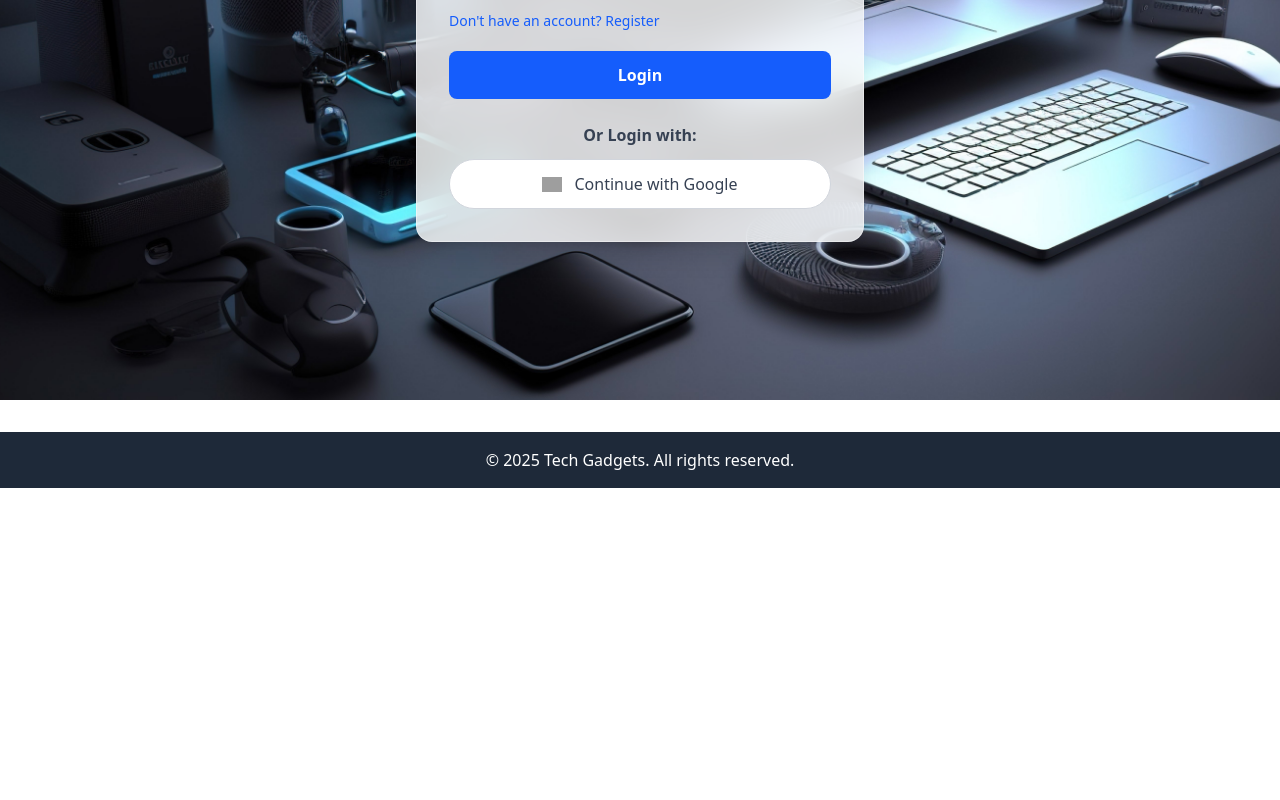
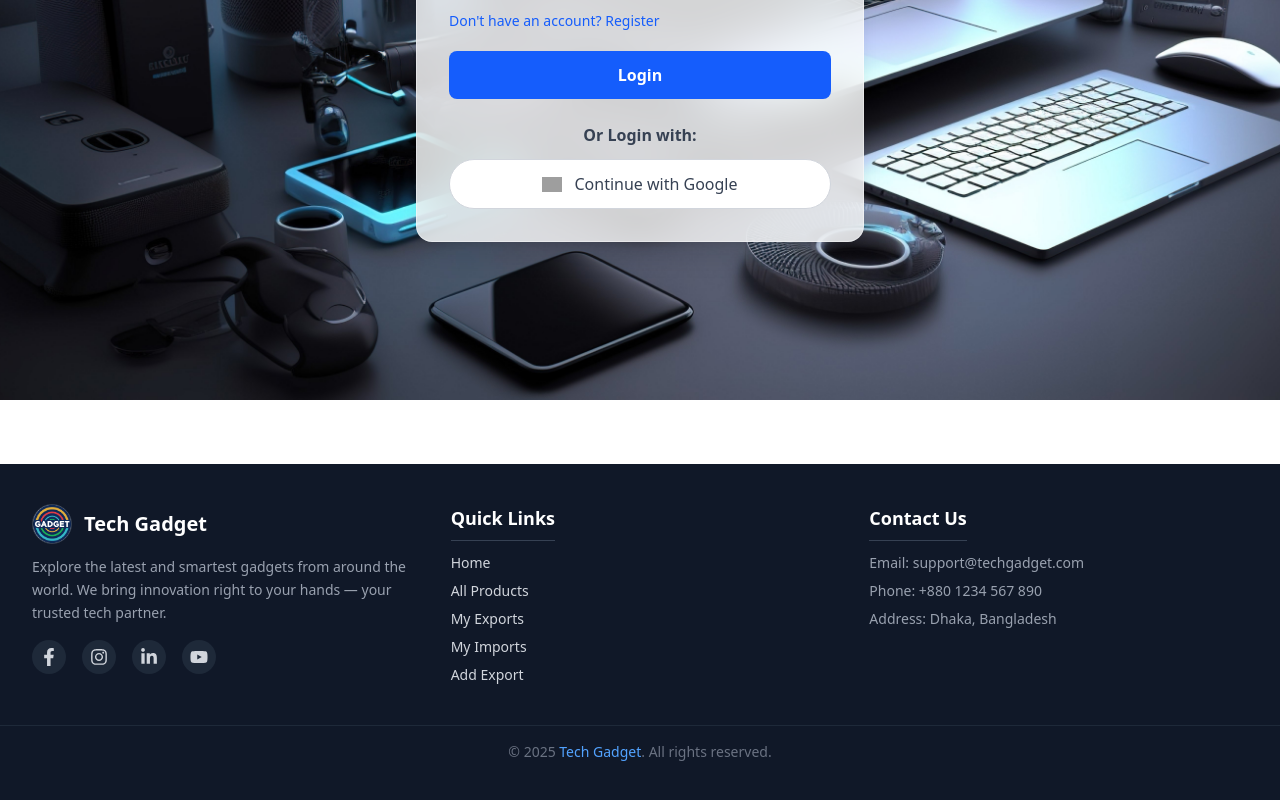
Before and after one commit to rajes124/Tech-Gadget-Client-side, a React (Vite) app: page /login in a window 1280 px wide. Shown: the part 464-1264 px from the top of the page. Before the commit the page ends 952 px from the top, so only its background shows below. Built offline with nearby package versions, Linux system fonts and the light colour scheme; grey boxes are pictures that could not be loaded.

Commit message:
added files

```diff
--- a/src/Pages/MyExports.jsx
+++ b/src/Pages/MyExports.jsx
@@ -137,7 +137,7 @@ const MyExports = () => {
                 <span className="font-semibold">{item.availableQuantity}</span>
               </p>
               <p className="text-lg font-bold text-blue-600 mt-3">
-                ৳ {item.price}
+                $ {item.price}
               </p>
 
               <div className="flex justify-between mt-5">
--- a/src/Pages/MyImports.jsx
+++ b/src/Pages/MyImports.jsx
@@ -9,7 +9,6 @@ const MyImports = () => {
   const [loading, setLoading] = useState(true);
   const [importingId, setImportingId] = useState(null);
   const navigate = useNavigate();
-
   const user = JSON.parse(localStorage.getItem("user"));
 
   useEffect(() => {
@@ -18,7 +17,6 @@ const MyImports = () => {
       return;
     }
 
-    // ✅ Fetch only if user exists
     fetch(`http://localhost:4000/my-imports/${user.uid}`)
       .then((res) => {
         if (!res.ok) throw new Error("Failed to fetch imports");
@@ -28,14 +26,12 @@ const MyImports = () => {
         setImports(data.filter(Boolean));
         setLoading(false);
       })
-      .catch((err) => {
-        console.error(err);
+      .catch(() => {
         toast.error("Failed to load imports 😢");
         setLoading(false);
       });
   }, [user, navigate]);
 
-  // Remove import
   const handleRemove = (id) => {
     if (!window.confirm("Are you sure?")) return;
     fetch(`http://localhost:4000/my-imports/${user.uid}/${id}`, { method: "DELETE" })
@@ -47,7 +43,6 @@ const MyImports = () => {
       .catch(() => toast.error("❌ Failed to remove import"));
   };
 
-  // Re-import
   const handleReImport = async (id, available) => {
     if (available <= 0) return toast.warn("⚠️ Out of stock!");
     const quantity = Number(prompt(`Enter quantity (max ${available})`));
@@ -60,9 +55,7 @@ const MyImports = () => {
         headers: { "Content-Type": "application/json" },
         body: JSON.stringify({ quantity, userId: user.uid }),
       });
-
       const data = await res.json();
-
       if (res.ok) {
         setImports((prev) =>
           prev.map((item) =>
@@ -79,8 +72,7 @@ const MyImports = () => {
       } else {
         toast.error(`❌ ${data.message}`);
       }
-    } catch (err) {
-      console.error(err);
+    } catch {
       toast.error("🚫 Failed to import");
     } finally {
       setImportingId(null);
@@ -121,58 +113,79 @@ const MyImports = () => {
 
   return (
     <div className="max-w-6xl mx-auto py-20 px-6">
-      <h2 className="text-3xl font-bold mb-10 text-center">My Imports</h2>
+      <h2 className="text-3xl font-bold mb-10 text-center bg-gradient-to-r from-blue-500 to-purple-600 bg-clip-text text-transparent">
+        My Imports
+      </h2>
+
       <div className="grid md:grid-cols-2 lg:grid-cols-3 gap-8">
-        {imports.map((item) => (
+        {imports.map((item, i) => (
           <motion.div
             key={item._id}
-            initial={{ opacity: 0, y: 20 }}
+            initial={{ opacity: 0, y: 40 }}
             animate={{ opacity: 1, y: 0 }}
-            exit={{ opacity: 0, y: 20 }}
-            className="bg-white rounded-2xl shadow-lg p-6 flex flex-col"
+            transition={{ delay: i * 0.1, duration: 0.5, ease: "easeOut" }}
+            className="relative bg-white rounded-2xl overflow-hidden border border-gray-200
+                       hover:border-transparent hover:shadow-2xl hover:scale-[1.03] hover:-translate-y-2
+                       transition-all duration-500 group"
           >
-            <img
+            {/* Gradient glow border */}
+            <div className="absolute inset-0 rounded-2xl bg-gradient-to-r from-blue-500 via-purple-500 to-pink-500
+                            opacity-0 group-hover:opacity-100 blur-lg transition-all duration-700 -z-10"></div>
+
+            {/* Card Content */}
+            <div className="p-4 flex flex-col h-full justify-between">
+              {/* Image */}
+              <div className="overflow-hidden rounded-xl mb-3">
+                <motion.img
+                  whileHover={{ scale: 1.07 }}
+                  transition={{ duration: 0.4 }}
                   src={item.image}
                   alt={item.name || item.productName}
-              className="w-full h-48 object-cover rounded-xl mb-4"
+                  className="w-full h-40 object-cover rounded-xl"
                 />
-            <h3 className="text-xl font-semibold mb-2">{item.name || item.productName}</h3>
-            <p>
-              <strong>💰 Price:</strong> ${item.price}
+              </div>
+
+              {/* Info */}
+              <div className="flex flex-col flex-grow text-gray-800">
+                <h3 className="text-lg font-semibold mb-1 line-clamp-1">
+                  {item.name || item.productName}
+                </h3>
+                <p className="text-sm"><strong>💰 Price:</strong> ${item.price}</p>
+                <p className="text-sm"><strong>⭐ Rating:</strong> {item.rating}</p>
+                <p className="text-sm">
+                  <strong>🌍 Origin:</strong> {flags[(item.originCountry || "").toLowerCase()] || "🌐"} {item.originCountry}
                 </p>
-            <p>
-              <strong>⭐ Rating:</strong> {item.rating}
-            </p>
-            <p>
-              <strong>🌍 Origin:</strong> {flags[(item.originCountry || "").toLowerCase()] || "🌐"}{" "}
-              {item.originCountry}
-            </p>
-            <p>
-              <strong>📦 Imported Quantity:</strong> {item.importedQuantity}
-            </p>
-            <p>
-              <strong>🛒 Available Quantity:</strong> {item.availableQuantity || 0}
-            </p>
+                <p className="text-sm"><strong>📦 Imported:</strong> {item.importedQuantity}</p>
+                <p className="text-sm"><strong>🛒 Available:</strong> {item.availableQuantity || 0}</p>
+              </div>
 
-            <div className="mt-auto flex gap-2">
-              <button
+              {/* Buttons */}
+              <div className="mt-3 flex flex-col gap-2">
+                <motion.button
+                  whileTap={{ scale: 0.96 }}
                   onClick={() => handleRemove(item._id)}
-                className="flex-1 px-4 py-2 bg-red-500 text-white rounded-xl hover:bg-red-600 transition"
+                  className="px-3 py-2 bg-gradient-to-r from-red-500 to-pink-600 text-white text-sm font-medium rounded-lg shadow-md
+                             hover:shadow-lg hover:brightness-110 transition-all"
                 >
                   Remove
-              </button>
-              <button
+                </motion.button>
+
+                <motion.button
+                  whileTap={{ scale: 0.96 }}
                   onClick={() => navigate(`/product/${item._id}`)}
-                className="flex-1 px-4 py-2 bg-blue-600 text-white rounded-xl hover:bg-blue-700 transition"
+                  className="px-3 py-2 bg-gradient-to-r from-blue-500 to-indigo-600 text-white text-sm font-medium rounded-lg shadow-md
+                             hover:shadow-lg hover:brightness-110 transition-all"
                 >
                   See Details
-              </button>
-              <button
+                </motion.button>
+
+                <motion.button
+                  whileTap={{ scale: 0.96 }}
                   onClick={() => handleReImport(item._id, item.availableQuantity || 0)}
                   disabled={importingId === item._id || (item.availableQuantity || 0) <= 0}
-                className={`flex-1 px-4 py-2 rounded-xl text-white transition ${
+                  className={`px-3 py-2 text-white text-sm font-medium rounded-lg shadow-md hover:shadow-lg transition-all ${
                     item.availableQuantity > 0
-                    ? "bg-green-500 hover:bg-green-600"
+                      ? "bg-gradient-to-r from-green-500 to-emerald-600 hover:brightness-110"
                       : "bg-gray-400 cursor-not-allowed"
                   }`}
                 >
@@ -181,11 +194,13 @@ const MyImports = () => {
                       ? "Importing..."
                       : "Re-Import"
                     : "Out of Stock"}
-              </button>
+                </motion.button>
+              </div>
             </div>
           </motion.div>
         ))}
       </div>
+
       <ToastContainer position="bottom-right" />
     </div>
   );
--- a/src/components/Footer.jsx
+++ b/src/components/Footer.jsx
@@ -1,9 +1,117 @@
 import React from "react";
+import { Link } from "react-router-dom";
+import { FaFacebookF, FaInstagram, FaLinkedinIn, FaYoutube } from "react-icons/fa";
+import logo from "../assets/logo.png";
 
 const Footer = () => {
   return (
-    <footer className="bg-gray-800 text-white text-center p-4 mt-8">
-      <p>© 2025 Tech Gadgets. All rights reserved.</p>
+    <footer className="bg-gray-900 text-gray-300 py-10 mt-16">
+      <div className="max-w-7xl mx-auto px-6 lg:px-8 grid grid-cols-1 sm:grid-cols-2 md:grid-cols-3 gap-10">
+
+        {/* Column 1: Logo + About */}
+        <div className="text-center md:text-left">
+          <div className="flex justify-center md:justify-start items-center gap-3 mb-3">
+            <img
+              src={logo}
+              alt="Tech Gadget"
+              className="w-10 h-10 object-contain rounded-full border border-gray-700"
+            />
+            <h2 className="text-xl font-bold text-white">Tech Gadget</h2>
+          </div>
+          <p className="text-gray-400 text-sm leading-relaxed">
+            Explore the latest and smartest gadgets from around the world.
+            We bring innovation right to your hands — your trusted tech partner.
+          </p>
+
+          {/* Social Icons */}
+          <div className="flex justify-center md:justify-start gap-4 mt-4">
+            <a
+              href="https://facebook.com"
+              target="_blank"
+              rel="noreferrer"
+              className="bg-gray-800 p-2 rounded-full hover:bg-blue-600 transition-all duration-300"
+            >
+              <FaFacebookF size={18} />
+            </a>
+            <a
+              href="https://instagram.com"
+              target="_blank"
+              rel="noreferrer"
+              className="bg-gray-800 p-2 rounded-full hover:bg-pink-600 transition-all duration-300"
+            >
+              <FaInstagram size={18} />
+            </a>
+            <a
+              href="https://linkedin.com"
+              target="_blank"
+              rel="noreferrer"
+              className="bg-gray-800 p-2 rounded-full hover:bg-blue-500 transition-all duration-300"
+            >
+              <FaLinkedinIn size={18} />
+            </a>
+            <a
+              href="https://youtube.com"
+              target="_blank"
+              rel="noreferrer"
+              className="bg-gray-800 p-2 rounded-full hover:bg-red-600 transition-all duration-300"
+            >
+              <FaYoutube size={18} />
+            </a>
+          </div>
+        </div>
+
+        {/* Column 2: Quick Links */}
+        <div className="text-center md:text-left">
+          <h3 className="text-white text-lg font-semibold mb-3 border-b border-gray-700 pb-2 inline-block">
+            Quick Links
+          </h3>
+          <ul className="space-y-2 text-sm">
+            <li>
+              <Link to="/" className="hover:text-blue-400 transition">
+                Home
+              </Link>
+            </li>
+            <li>
+              <Link to="/all-products" className="hover:text-blue-400 transition">
+                All Products
+              </Link>
+            </li>
+            <li>
+              <Link to="/my-exports" className="hover:text-blue-400 transition">
+                My Exports
+              </Link>
+            </li>
+            <li>
+              <Link to="/my-imports" className="hover:text-blue-400 transition">
+                My Imports
+              </Link>
+            </li>
+            <li>
+              <Link to="/add-export" className="hover:text-blue-400 transition">
+                Add Export
+              </Link>
+            </li>
+          </ul>
+        </div>
+
+        {/* Column 3: Contact */}
+        <div className="text-center md:text-left">
+          <h3 className="text-white text-lg font-semibold mb-3 border-b border-gray-700 pb-2 inline-block">
+            Contact Us
+          </h3>
+          <ul className="space-y-2 text-sm text-gray-400">
+            <li>Email: support@techgadget.com</li>
+            <li>Phone: +880 1234 567 890</li>
+            <li>Address: Dhaka, Bangladesh</li>
+          </ul>
+        </div>
+      </div>
+
+      {/* Bottom Copyright */}
+      <div className="text-center text-gray-500 text-sm border-t border-gray-800 mt-10 pt-4">
+        © {new Date().getFullYear()}{" "}
+        <span className="text-blue-400 font-medium">Tech Gadget</span>. All rights reserved.
+      </div>
     </footer>
   );
 };
```
Also changed, not shown: src/components/PrivateRoute.jsx (line endings or trailing spaces). Lines whose indentation alone changed are shown as unchanged.
